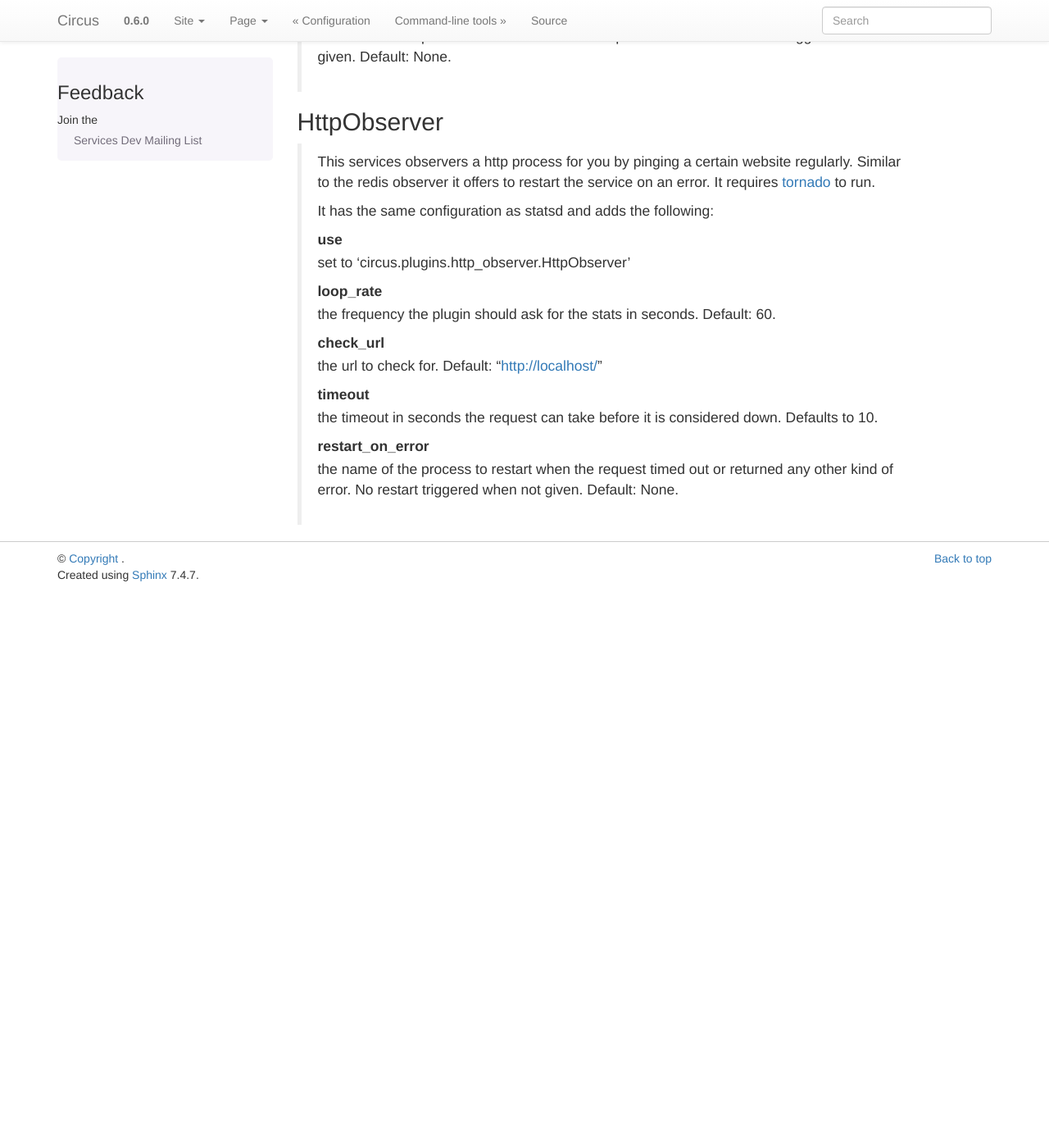
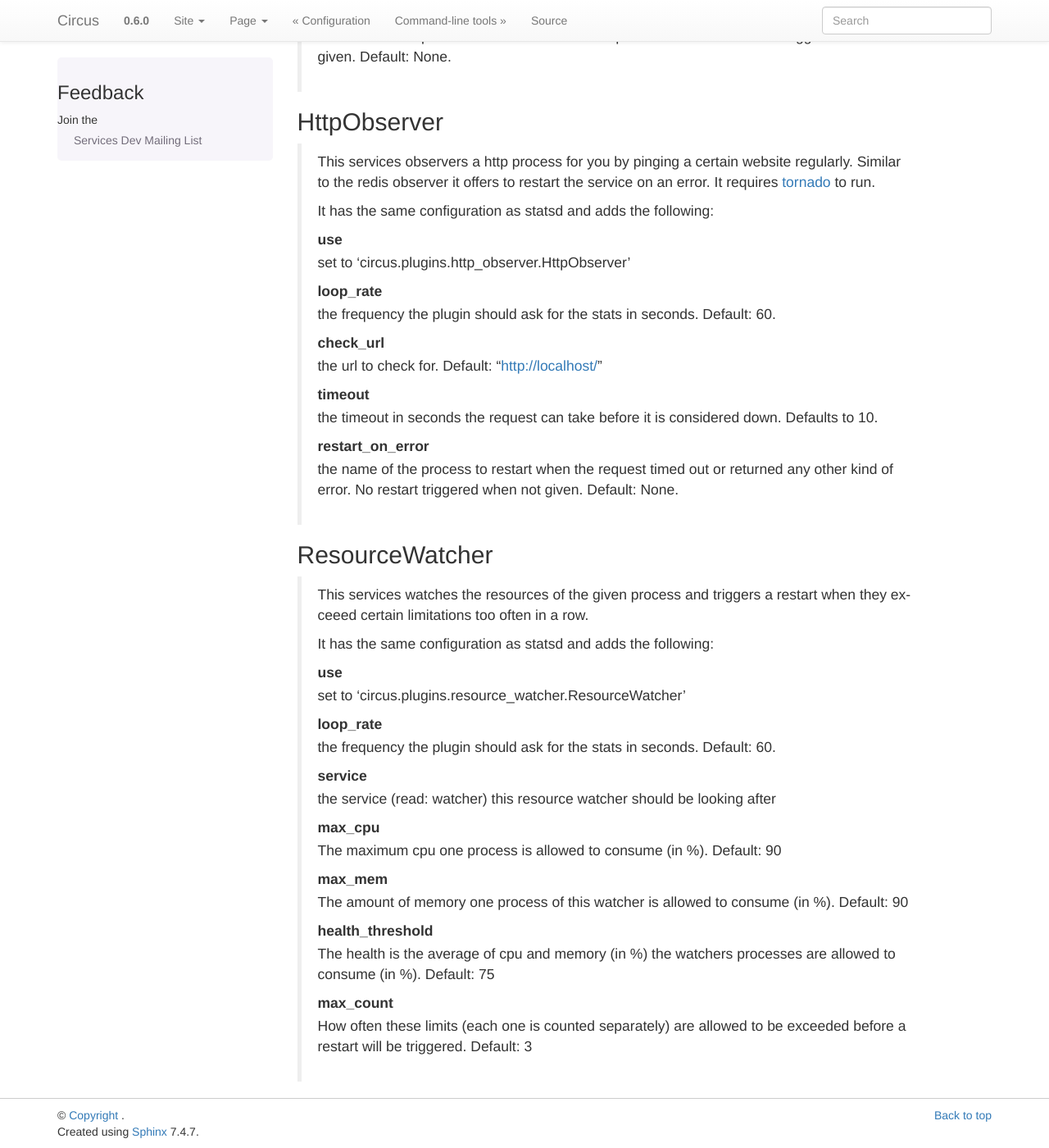
Before and after one commit to circus-tent/circus, a Sphinx documentation site: the page built from docs/source/plugins.rst, in a window 1280 px wide and 1400 px high, scrolled down 1318 px. Shown: the whole window at 82% size. Built offline with Sphinx 7.4.7, drawn with Linux system fonts in a browser that asks for light colours; pages that are not in the unit, such as notebooks, are missing from menus; before the commit the page ends 2039 px from its top, so only the background shows below that.

Commit message:
add documentation for the new ResourceWatcher plugin

```diff
--- a/docs/source/plugins.rst
+++ b/docs/source/plugins.rst
@@ -88,3 +88,33 @@ HttpObserver
     **restart_on_error**
         the name of the process to restart when the request timed out or returned
         any other kind of error. No restart triggered when not given. Default: None.
+
+
+
+ResourceWatcher
+~~~~~~~~~~~~~~~
+
+    This services watches the resources of the given process and triggers a restart when they exceeed certain limitations too often in a row.
+
+    It has the same configuration as statsd and adds the following:
+
+    **use**
+        set to 'circus.plugins.resource_watcher.ResourceWatcher'
+
+    **loop_rate**
+        the frequency the plugin should ask for the stats in seconds. Default: 60.
+
+    **service**
+        the service (read: watcher) this resource watcher should be looking after
+
+    **max_cpu**
+        The maximum cpu one process is allowed to consume (in %). Default: 90
+
+    **max_mem**
+        The amount of memory one process of this watcher is allowed to consume (in %). Default: 90
+
+    **health_threshold**
+        The health is the average of cpu and memory (in %) the watchers processes are allowed to consume (in %). Default: 75
+
+    **max_count**
+        How often these limits (each one is counted separately) are allowed to be exceeded before a restart will be triggered. Default: 3
```
